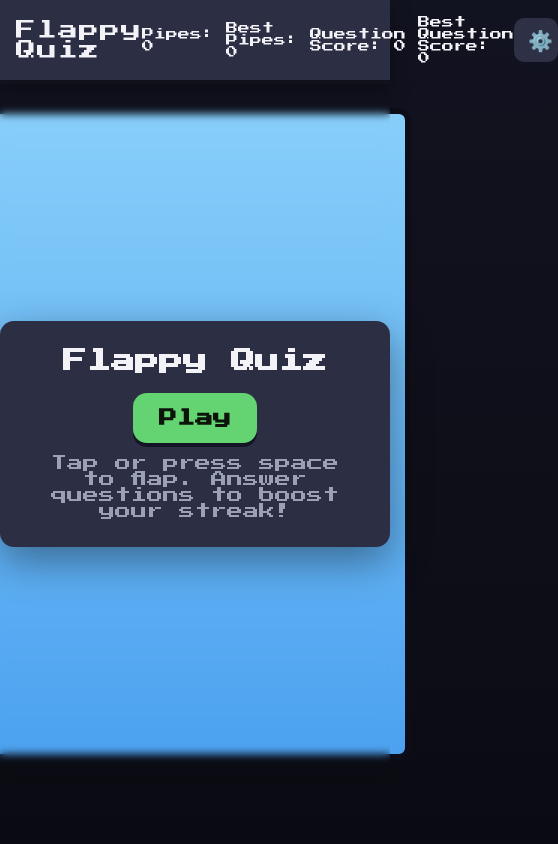
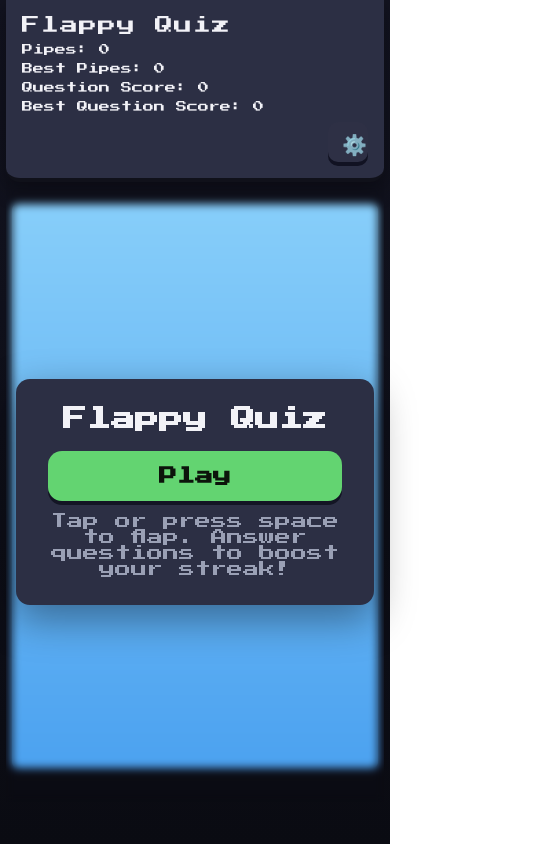
Before and after one commit to Malsoair/STEAM, a website: page public/index.html in a window 390 px wide. Shown: the whole page, 558 px wide, since content can reach past the window. Drawn offline with Linux system fonts and the light colour scheme; no server answers.

Commit message:
Improve mobile layout responsiveness

```diff
--- a/public/style.css
+++ b/public/style.css
@@ -22,6 +22,7 @@ body {
   flex-direction: column;
   align-items: center;
   min-height: 100vh;
+  padding: 0 10px;
 }
 
 .hud {
@@ -49,6 +50,7 @@ body {
   align-items: center;
   gap: 12px;
   font-size: 12px;
+  flex-wrap: wrap;
 }
 
 .controls input {
@@ -114,6 +116,10 @@ canvas {
   border-radius: 12px;
   background: linear-gradient(180deg, #87cefa 0%, #4ca2f0 100%);
   image-rendering: pixelated;
+  width: 100%;
+  max-width: 420px;
+  height: auto;
+  aspect-ratio: 420 / 640;
 }
 
 .start-screen {
@@ -350,3 +356,67 @@ canvas {
   pointer-events: none;
   text-shadow: 0 0 18px rgba(0, 0, 0, 0.5);
 }
+
+@media (max-width: 900px) {
+  .hud {
+    flex-direction: column;
+    align-items: flex-start;
+    gap: 10px;
+    position: static;
+  }
+
+  .title {
+    font-size: 18px;
+  }
+
+  .scores {
+    width: 100%;
+    font-size: 11px;
+    gap: 8px 12px;
+  }
+
+  .controls {
+    width: 100%;
+    justify-content: flex-end;
+  }
+
+  main {
+    padding: 16px 0 28px;
+  }
+
+  .overlay-card, .modal-card {
+    width: min(520px, 94vw);
+  }
+
+  .start-card {
+    margin: 0 10px;
+  }
+}
+
+@media (max-width: 560px) {
+  body {
+    padding: 0 6px;
+  }
+
+  .hud {
+    border-radius: 0 0 14px 14px;
+  }
+
+  .scores {
+    flex-direction: column;
+    align-items: flex-start;
+  }
+
+  .controls button {
+    width: 40px;
+    height: 40px;
+  }
+
+  .play-button {
+    width: 100%;
+  }
+
+  .countdown {
+    font-size: 40px;
+  }
+}
```
